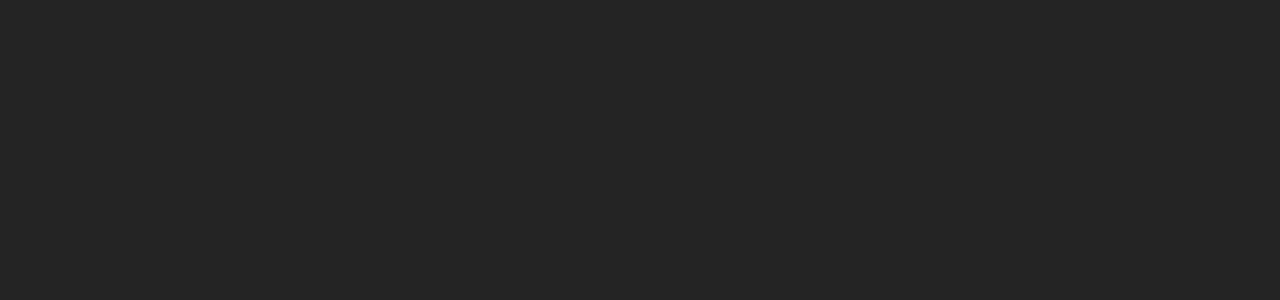
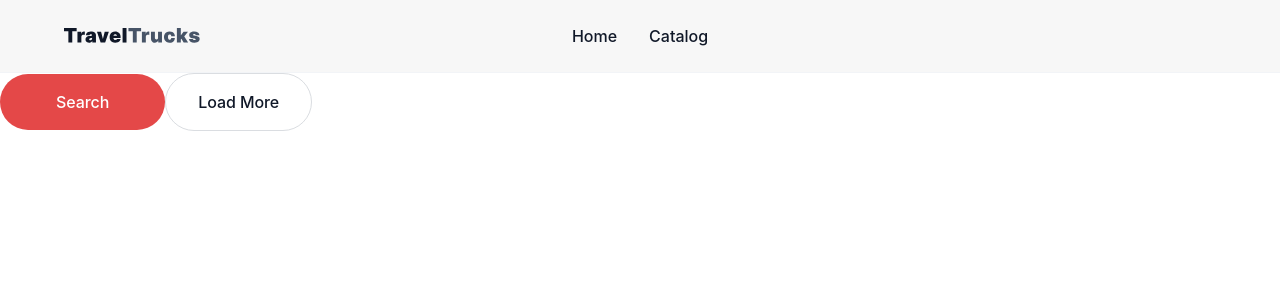
Before and after one commit to saniola/travel-trucks, a React (Vite) app: page / in a window 1280 px wide. Shown: the top 300 px of the page. Built offline with nearby package versions, Linux system fonts and the light colour scheme.

Commit message:
first components

```diff
--- a/src/App.jsx
+++ b/src/App.jsx
@@ -1,7 +1,19 @@
-import "./App.css";
+import './App.module.scss';
+import Button from './components/Button/Button';
+import Header from './components/Header/Header';
 
 function App() {
-	return <></>;
+  return (
+    <>
+      <Header />
+      <Button text="Search" onClick={() => alert('Search')} />
+      <Button
+        text="Load More"
+        onClick={() => alert('Load More')}
+        variant="secondary"
+      />
+    </>
+  );
 }
 
 export default App;
--- a/src/App.css
+++ b/src/App.module.scss
@@ -1,6 +1,6 @@
 #root {
+  margin: 0 auto;
   max-width: 1280px;
-  margin: 0 auto;
   padding: 2rem;
   text-align: center;
 }
--- /dev/null
+++ b/src/components/Button/Button.jsx
@@ -0,0 +1,25 @@
+import PropTypes from 'prop-types';
+import styles from './Button.module.scss';
+
+const Button = ({ text, onClick, variant = 'primary', validation = true }) => {
+  return (
+    <button
+      className={`${styles.button} ${styles[variant]} ${
+        !validation ? styles.disabled : ''
+      }`}
+      onClick={onClick}
+      disabled={!validation}
+    >
+      {text}
+    </button>
+  );
+};
+
+Button.propTypes = {
+  text: PropTypes.string.isRequired,
+  onClick: PropTypes.func,
+  variant: PropTypes.oneOf(['primary', 'secondary']),
+  validation: PropTypes.bool,
+};
+
+export default Button;
--- /dev/null
+++ b/src/components/Button/Button.module.scss
@@ -0,0 +1,39 @@
+.button {
+  border: none;
+  border-radius: 200px;
+  cursor: pointer;
+  font-size: var(--fs-base);
+  font-weight: 500;
+  letter-spacing: -0.08px;
+  line-height: 24px;
+  transition: background-color 0.3s, color 0.3s, border 0.3s;
+}
+
+.primary {
+  background-color: var(--button, #e44848);
+  color: var(--white, #fff);
+  padding: 1.6rem 5.6rem;
+
+  &:hover {
+    background-color: var(--button-hover, #d84343);
+  }
+}
+
+.secondary {
+  background-color: var(--white, #fff);
+  border: 1px solid var(--gray-light, #dadde1);
+  color: var(--main, #101828);
+  padding: 1.6rem 3.2rem;
+
+  &:hover {
+    border: 1px solid var(--button-hover, #d84343);
+  }
+}
+
+.disabled {
+  background-color: var(--gray-light);
+  border: 1px solid var(--gray-light);
+  color: var(--gray);
+  cursor: not-allowed;
+  opacity: 0.6;
+}
--- /dev/null
+++ b/src/components/Header/Header.jsx
@@ -0,0 +1,31 @@
+import { NavLink, Link } from 'react-router-dom';
+import styles from './Header.module.scss';
+import logo from '../../assets/logo.svg';
+
+const Header = () => {
+  return (
+    <header className={styles.header}>
+      <div className={styles.logo}>
+        <Link to="/home">
+          <img src={logo} alt="TravelTrucks Logo" width="136" height="16" />
+        </Link>
+      </div>
+      <nav className={styles.nav}>
+        <NavLink
+          to="/home"
+          className={({ isActive }) => (isActive ? styles.active : '')}
+        >
+          Home
+        </NavLink>
+        <NavLink
+          to="/catalog"
+          className={({ isActive }) => (isActive ? styles.active : '')}
+        >
+          Catalog
+        </NavLink>
+      </nav>
+    </header>
+  );
+};
+
+export default Header;
--- /dev/null
+++ b/src/components/Header/Header.module.scss
@@ -0,0 +1,60 @@
+.header {
+  display: flex;
+  flex-direction: column;
+  align-items: flex-start;
+  padding: 2.4rem 6.4rem;
+  border-bottom: 1px solid var(--badges, #f2f4f7);
+  background: var(--inputs, #f7f7f7);
+}
+
+.logo {
+  display: flex;
+  align-items: center;
+  margin-bottom: 10px;
+  width: 100%;
+}
+
+.nav {
+  flex-direction: column;
+  width: 100%;
+  display: flex;
+  gap: 1rem;
+}
+
+.nav a {
+  text-decoration: none;
+  color: var(--main, #101828);
+  font-size: var(--fs-base);
+  font-weight: 500;
+  line-height: 2.4rem;
+  transition: color 0.3s;
+
+  &:hover {
+    color: var(--button-Hover, #d84343);
+  }
+}
+
+.nav :any-link .active {
+  color: var(--button-Hover, #d84343);
+}
+
+@media (min-width: 768px) {
+  .header {
+    flex-direction: row;
+    justify-content: space-between;
+    align-items: center;
+  }
+
+  .logo {
+    position: absolute;
+    margin-bottom: 0;
+    width: auto;
+  }
+
+  .nav {
+    flex-direction: row;
+    justify-content: center;
+    flex: 2;
+    gap: 3.2rem;
+  }
+}
--- a/src/index.css
+++ /dev/null
@@ -1,14 +0,0 @@
-:root {
-  font-family: Inter, system-ui, Avenir, Helvetica, Arial, sans-serif;
-  line-height: 1.5;
-  font-weight: 400;
-
-  color-scheme: light dark;
-  color: rgba(255, 255, 255, 0.87);
-  background-color: #242424;
-
-  font-synthesis: none;
-  text-rendering: optimizeLegibility;
-  -webkit-font-smoothing: antialiased;
-  -moz-osx-font-smoothing: grayscale;
-}
--- a/src/main.jsx
+++ b/src/main.jsx
@@ -1,10 +1,13 @@
-import { StrictMode } from 'react'
-import { createRoot } from 'react-dom/client'
-import App from './App.jsx'
-import './index.css'
+import React from 'react';
+import ReactDOM from 'react-dom/client';
+import { BrowserRouter } from 'react-router-dom';
+import App from './App';
+import './styles/main.scss';
 
-createRoot(document.getElementById('root')).render(
-  <StrictMode>
-    <App />
-  </StrictMode>,
-)
+ReactDOM.createRoot(document.getElementById('root')).render(
+  <React.StrictMode>
+    <BrowserRouter>
+      <App />
+    </BrowserRouter>
+  </React.StrictMode>
+);
--- /dev/null
+++ b/src/styles/_variables.scss
@@ -0,0 +1,19 @@
+:root {
+  /* Colors */
+  --main: #101828;
+  --gray: #6c717b;
+  --text: #475467;
+  --button: #e44848;
+  --button-hover: #d84343;
+  --rating: #ffc531;
+  --gray-light: #dadde1;
+  --badges: #f2f4f7;
+  --inputs: #f7f7f7;
+  --white: #fff;
+
+  /* Font sizes */
+  --fs-lg: 4.8rem;
+  --fs-md: 2.4rem;
+  --fs-sm: 2rem;
+  --fs-base: 1.6rem;
+}
--- /dev/null
+++ b/src/styles/main.scss
@@ -0,0 +1,54 @@
+@import url('normalize.css');
+@import url('./_variables.scss');
+
+* {
+  box-sizing: border-box;
+  margin: 0;
+  padding: 0;
+}
+
+html {
+  font-size: 62.5%;
+}
+
+body {
+  font-family: 'Inter', sans-serif;
+  font-size: var(--fs-base);
+  line-height: 1.6;
+}
+
+h1,
+h2,
+h3,
+h4,
+h5,
+h6 {
+  font-weight: normal;
+  margin: 0;
+}
+
+p,
+ul,
+ol {
+  list-style: none;
+  margin: 0;
+  padding: 0;
+}
+
+button {
+  background: none;
+  border: none;
+  cursor: pointer;
+  padding: 0;
+}
+
+a {
+  color: inherit;
+  text-decoration: none;
+}
+
+img {
+  display: block;
+  height: auto;
+  max-width: 100%;
+}
```
Also changed, not shown: src/assets/logo.svg (added).
